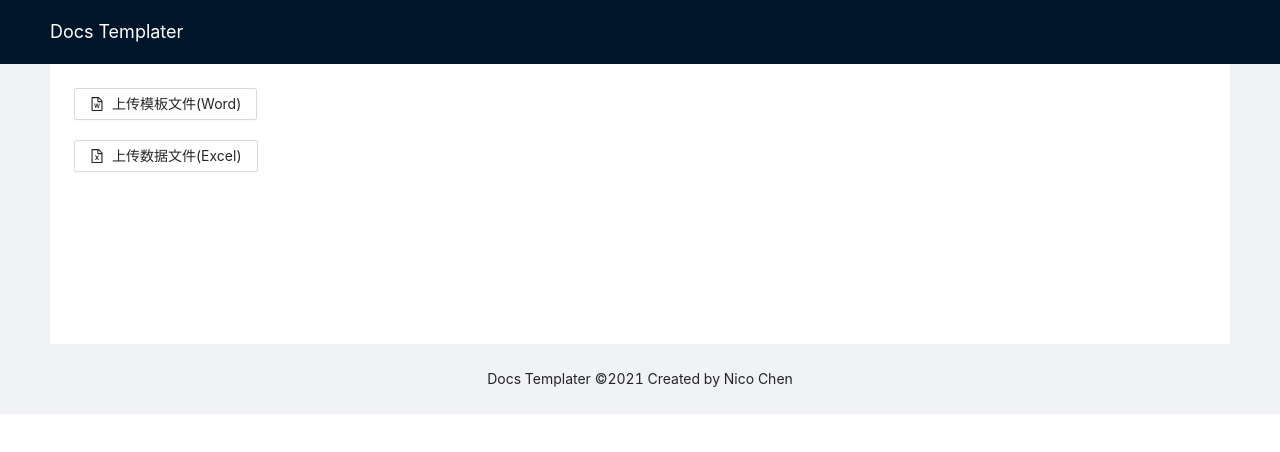
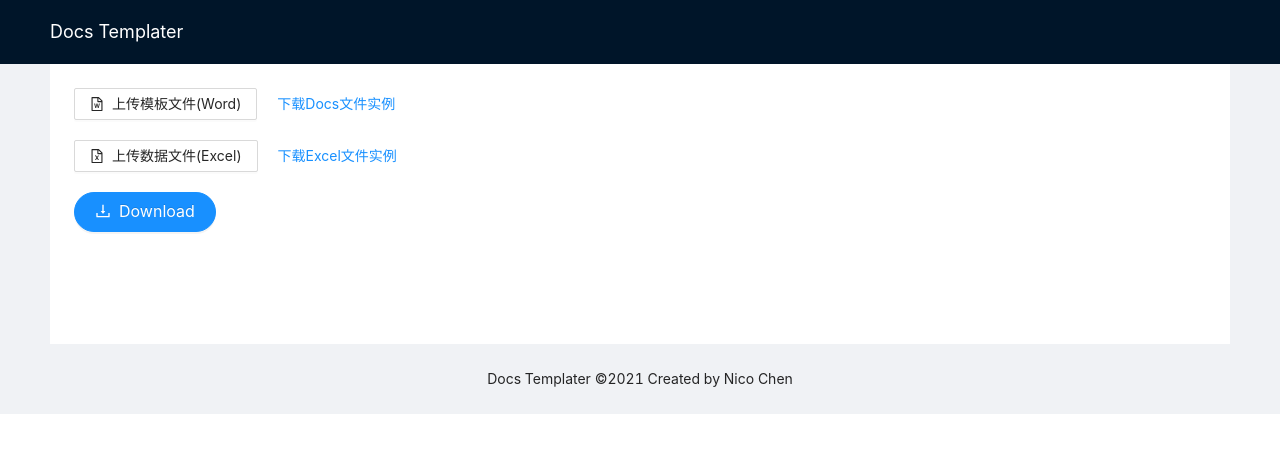
Before and after one commit to meng1204/Docx-Templater-React, a React (Create React App) app: page / in a window 1280 px wide. Shown: the top 452 px of the page. Built offline with nearby package versions, Linux system fonts and the light colour scheme.

Commit message:
Optimize: folder structure & View structure

```diff
--- a/src/App.js
+++ b/src/App.js
@@ -1,6 +1,5 @@
 import React from "react";
 import {Home} from "./pages/Home"
-import './assets/css/App.css'
 import 'antd/dist/antd.css';
 import { Layout} from 'antd';
 const { Header, Footer, Content } = Layout;
@@ -10,13 +9,26 @@ export const App = class App extends React.Component {
     return (
       <Layout className="layout">
       <Header>
-        <div className="title"> Docs Templater </div>
+        <div style={title}> Docs Templater </div>
       </Header>
       <Content style={{ padding: '0 50px' }}>
-        <div className="site-layout-content"><Home/></div>
+        <div style={siteLayoutContent}><Home/></div>
       </Content>
       <Footer style={{ textAlign: 'center' }}>Docs Templater ©2021 Created by Nico Chen</Footer>
     </Layout>
     );
   }
 };
+
+
+const siteLayoutContent  = {
+  minHeight: '280px',
+  padding: '24px',
+  background: '#fff',
+}
+
+const title = {
+  float: 'left',
+  color: '#fff',
+  fontSize: '18px',
+}
--- a/src/assets/css/App.css
+++ /dev/null
@@ -1,19 +0,0 @@
-.site-layout-content {
-  min-height: 280px;
-  padding: 24px;
-  background: #fff;
-}
-
-.title {
-  float: left;
-  color: #fff;
-  font-size: 18px;
-}
-
-.ant-row-rtl .title {
-  float: right;
-  margin: 16px 0 16px 24px;
-}
-[data-theme="dark"] .site-layout-content {
-  background: #141414;
-}
--- a/src/components/UploadFile.js
+++ /dev/null
@@ -1,86 +0,0 @@
-import React from "react";
-import 'antd/dist/antd.css';
-import { Upload, Button, message,Tooltip } from 'antd';
-import { FileExcelOutlined, FileWordOutlined} from '@ant-design/icons';
-
-const docx_extension = 'application/vnd.openxmlformats-officedocument.wordprocessingml.document';
-const excel_extension = [
-    'text/csv',
-    'application/vnd.ms-excel',
-    'application/vnd.openxmlformats-officedocument.spreadsheetml.sheet'
-]
-
-export const UploadFile = class UploadFile extends React.Component {
-    state = {
-        fileList: [
-        ],
-        fileList2: [
-        ],
-    };
-
-    handleChange = info => {
-        let fileList = [...info.fileList];
-
-        // 1. Limit the number of uploaded files
-        // Only to show two recent uploaded files, and old ones will be replaced by the new
-        fileList = fileList.slice(-1);
-
-
-        this.setState({ fileList });
-    };
-
-    handleChange2 = info => {
-        let fileList = [...info.fileList];
-
-        // 1. Limit the number of uploaded files
-        // Only to show two recent uploaded files, and old ones will be replaced by the new
-        fileList = fileList.slice(-1);
-        this.setState({ fileList2: fileList });
-    }
-
-
-    render() {
-
-        const props = {
-            action: '//jsonplaceholder.typicode.com/posts/',
-            onChange: this.handleChange,
-            beforeUpload: file => {
-                if (file.type !== docx_extension) {
-                  message.error(`${file.name} is not a docx file`);
-                }
-                return file.type === docx_extension ? true : Upload.LIST_IGNORE;
-            },
-        };
-
-        const props2 = {
-            action: '//jsonplaceholder.typicode.com/posts/',
-            onChange: this.handleChange2,
-            beforeUpload: file => {
-                if (!excel_extension.includes(file.type)) {
-                  message.error(`${file.name} is not a excel file`);
-                }
-                return excel_extension.includes(file.type) ? true : Upload.LIST_IGNORE;
-            },
-        };
-
-        return (
-            <div>
-                <div>
-                    <Tooltip title="上传模板文件, 只支持Extension: .docs">
-                        <Upload {...props} fileList={this.state.fileList}>
-                            <Button icon={<FileWordOutlined />}>上传模板文件(Word)</Button>
-                        </Upload>
-                    </Tooltip>
-                </div>
-
-                <div style={{ marginTop: '20px' }}>
-                    <Tooltip title="上传数据文件, 只支持Extension: .csv .xls .xlsx" style={{ marginTop: '20px' }}>
-                        <Upload {...props2} fileList={this.state.fileList2} >
-                            <Button icon={<FileExcelOutlined />}>上传数据文件(Excel)</Button>
-                        </Upload>
-                    </Tooltip>
-                </div>
-            </div>
-        );
-    }
-};
--- /dev/null
+++ b/src/components/upload/UploadDocs.js
@@ -0,0 +1,68 @@
+import React from "react";
+import 'antd/dist/antd.css';
+import { Upload, Button, message,Tooltip } from 'antd';
+import { FileWordOutlined} from '@ant-design/icons';
+
+const docx_extension = 'application/vnd.openxmlformats-officedocument.wordprocessingml.document';
+
+
+export const UploadDocs = class UploadDocs extends React.Component {
+    state = {
+        docsList: [
+        ],
+    };
+
+    handleDocsChange = info => {
+        let docsList = [...info.fileList];
+
+        // 1. Limit the number of uploaded files
+        // Only to show two recent uploaded files, and old ones will be replaced by the new
+        docsList = docsList.slice(-1);
+
+
+        this.setState({ docsList:docsList });
+    };
+
+    downloadExample = info => {
+
+    }
+
+
+    render() {
+
+        const propsDocs = {
+            action: '//jsonplaceholder.typicode.com/posts/',
+            onChange: this.handleDocsChange,
+            beforeUpload: file => {
+                if (file.type !== docx_extension) {
+                  message.error(`${file.name} is not a docx file`);
+                }
+                return file.type === docx_extension ? true : Upload.LIST_IGNORE;
+            },
+        };
+
+
+        return (
+            <div>
+                <div style={displayInline}>
+                    <Tooltip title="上传模板文件, 只支持Extension: .docs">
+                        <Upload {...propsDocs} fileList={this.state.docsList}>
+                            <Button icon={<FileWordOutlined />}>上传模板文件(Word)</Button>
+                        </Upload>
+                    </Tooltip>
+                </div>
+
+                <div style={displayInline}>
+                    <a href={process.env.PUBLIC_URL + '/assets/exampleExcel.xlsx'} download style={{marginLeft:"20px"}}> 下载Docs文件实例 </a>
+                </div>
+
+
+            </div>
+        );
+    }
+};
+
+
+const displayInline = {
+    display: 'inline-block',
+};
--- /dev/null
+++ b/src/components/upload/UploadExcel.js
@@ -0,0 +1,65 @@
+import React from "react";
+import 'antd/dist/antd.css';
+import { Upload, Button, message,Tooltip } from 'antd';
+import { FileExcelOutlined, FileWordOutlined, DownloadOutlined} from '@ant-design/icons';
+
+const excel_extension = [
+    'text/csv',
+    'application/vnd.ms-excel',
+    'application/vnd.openxmlformats-officedocument.spreadsheetml.sheet'
+]
+
+export const UploadExcel = class UploadExcel extends React.Component {
+    state = {
+        excelList: [
+        ],
+    };
+
+
+    handleExcelChange = info => {
+        let excelList = [...info.fileList];
+
+        // 1. Limit the number of uploaded files
+        // Only to show two recent uploaded files, and old ones will be replaced by the new
+        excelList = excelList.slice(-1);
+        this.setState({ excelList: excelList });
+    }
+
+
+    render() {
+
+        const propsExcel = {
+            action: '//jsonplaceholder.typicode.com/posts/',
+            onChange: this.handleExcelChange,
+            beforeUpload: file => {
+                if (!excel_extension.includes(file.type)) {
+                  message.error(`${file.name} is not a excel file`);
+                }
+                return excel_extension.includes(file.type) ? true : Upload.LIST_IGNORE;
+            },
+        };
+
+        return (
+            <div style={mt20}>
+                <div style={displayInline}>
+                    <Tooltip title="上传数据文件, 只支持Extension: .csv .xls .xlsx">
+                        <Upload {...propsExcel} fileList={this.state.excelList} >
+                            <Button icon={<FileExcelOutlined />}>上传数据文件(Excel)</Button>
+                        </Upload>
+                    </Tooltip>
+                </div>
+                <div style={displayInline}>
+                    <a href={process.env.PUBLIC_URL + '/assets/exampleExcel.xlsx'} download style={{marginLeft:"20px"}}> 下载Excel文件实例 </a>
+                </div>
+            </div>
+        );
+    }
+};
+
+const mt20 = {
+    marginTop: '20px',
+};
+
+const displayInline = {
+    display: 'inline-block',
+};
--- a/src/pages/Home.js
+++ b/src/pages/Home.js
@@ -1,10 +1,28 @@
 import React from "react";
-import { UploadFile } from "../components/UploadFile"
+import 'antd/dist/antd.css';
+import { Button } from 'antd';
+import { DownloadOutlined} from '@ant-design/icons';
+// import { UploadFile } from "../components/UploadFile"
+import { UploadDocs } from "../components/upload/UploadDocs"
+import { UploadExcel } from "../components/upload/UploadExcel"
+
+
 
 export const Home = class Home extends React.Component {
     render() {
         return (
-            <UploadFile></UploadFile>
+            <div>
+                <UploadDocs></UploadDocs>
+                <UploadExcel></UploadExcel>
+                <Button type="primary" shape="round" icon={<DownloadOutlined />} size="large" style={mt20}>
+                    Download
+                </Button>
+            </div>
+
         );
     }
 };
+
+const mt20 = {
+    marginTop: '20px',
+};
```
Also changed, not shown: 2 other files (tests, documents, lock files or other folders).
